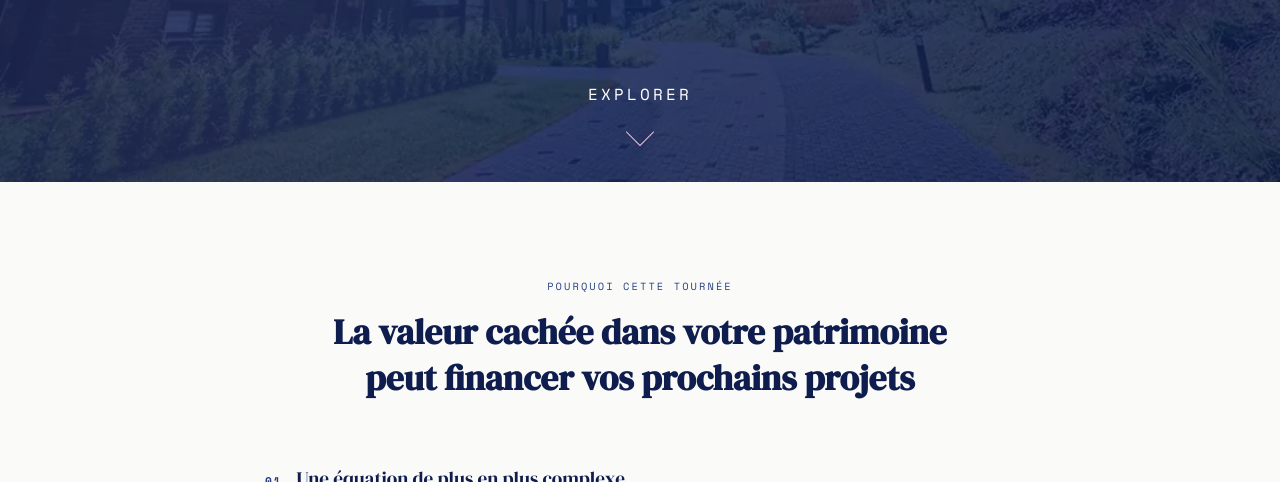
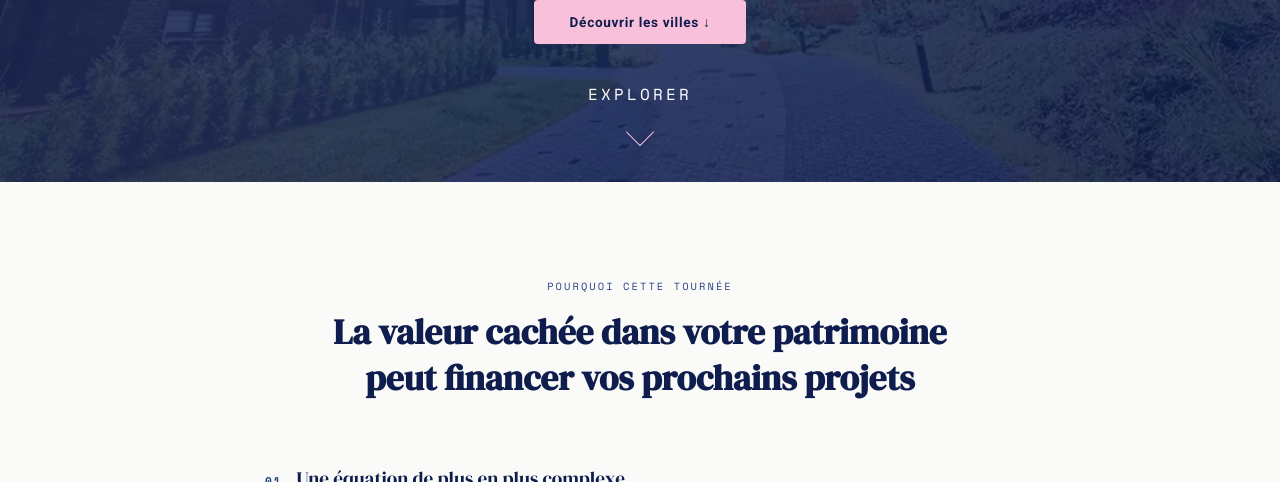
Before and after one commit to MKT-EvelQuadral/lesrencontresdulogementsocial, a website: page index.html in a window 1280 px wide. Shown: the part 618-1100 px from the top of the page. Drawn offline with nearby package versions, Linux system fonts and the light colour scheme.

Commit message:
ajoute bouton home

```diff
--- a/index.html
+++ b/index.html
@@ -137,6 +137,18 @@ j=d.createElement(s),dl=l!='dataLayer'?'&l='+l:'';j.async=true;j.src=
       font-family: 'Space Mono', monospace;
       font-size: 0.6rem; letter-spacing: 0.15em; text-transform: uppercase;
       color: rgba(255,255,255,0.4); margin-top: 0.25rem;
+    }
+    .hero-cta {
+      display: inline-block; background: var(--pop); color: var(--navy);
+      font-weight: 600; font-size: 0.85rem; letter-spacing: 0.05em;
+      padding: 14px 36px; border-radius: 4px; text-decoration: none;
+      margin-top: 2.5rem;
+      transition: all 0.3s ease;
+      opacity: 0; animation: fadeUp 0.8s 1s forwards;
+    }
+    .hero-cta:hover {
+      background: white; transform: translateY(-2px);
+      box-shadow: 0 8px 25px rgba(0,0,0,0.25);
     }
     .hero-scroll {
       position: absolute; bottom: 2.5rem; left: 0; right: 0;
@@ -517,6 +529,7 @@ height="0" width="0" style="display:none;visibility:hidden"></iframe></noscript>
         <div class="hero-stat-label">Matinée</div>
       </div>
     </div>
+    <a href="#villes" class="hero-cta">Découvrir les villes ↓</a>
   </div>
   <div class="hero-scroll">
     <a href="#value">
```
